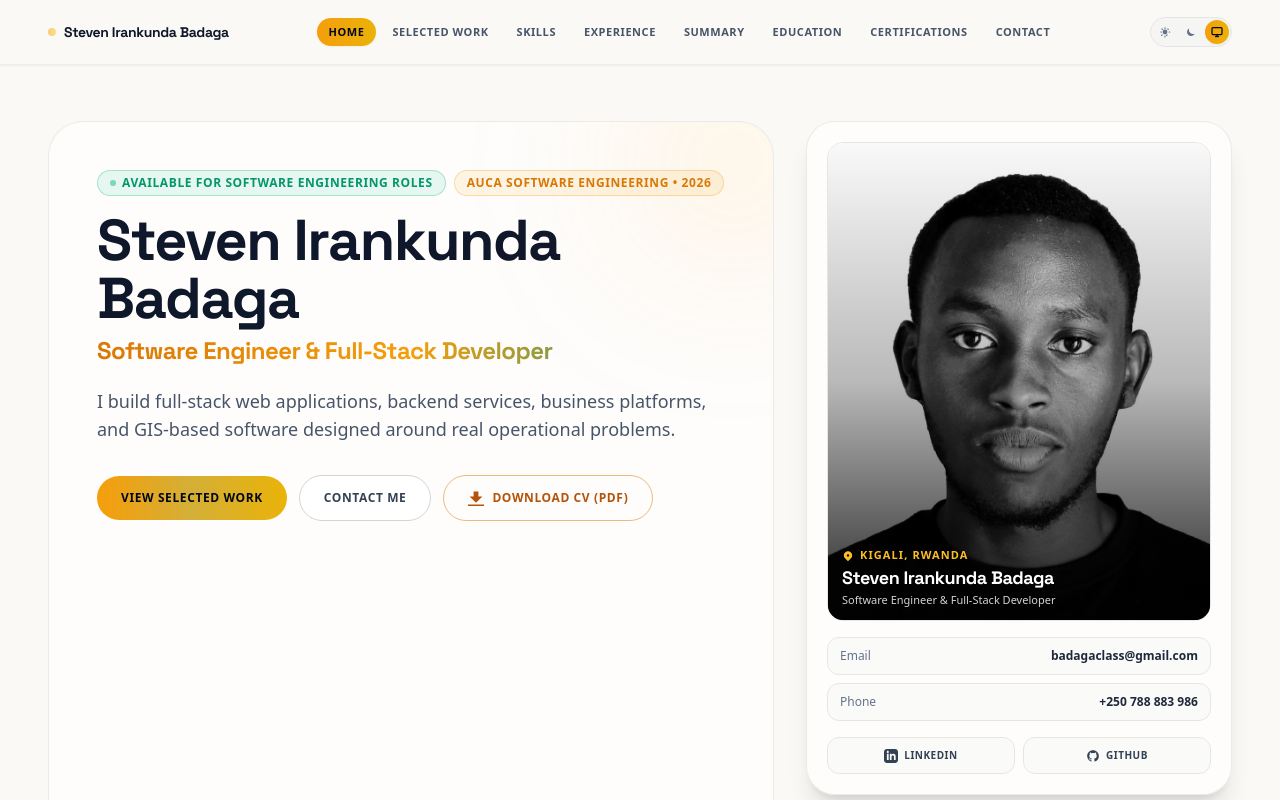
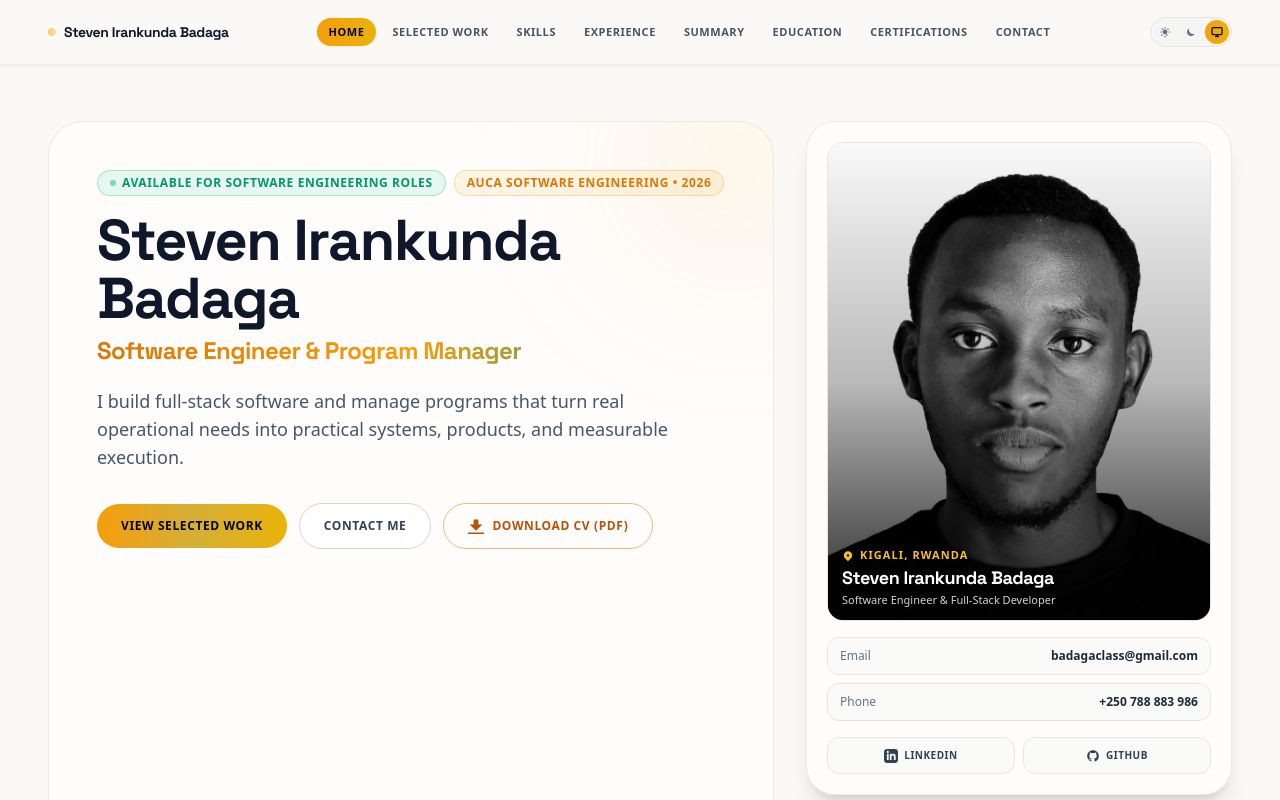
Before and after one commit to stevenbadaga/Personal-Portfolio, a React (Vite) app: page / in a window 1280 px wide. Shown: the top 800 px of the page. Built offline with nearby package versions, Linux system fonts and the light colour scheme.

Commit message:
Update portfolio positioning for program management

```diff
--- a/src/components/Hero.jsx
+++ b/src/components/Hero.jsx
@@ -34,12 +34,12 @@ export default function Hero() {
 
           {/* Subtitle (H2) */}
           <h2 className="mt-2 font-display text-lg sm:text-xl md:text-2xl font-bold bg-gradient-to-r from-amber-600 via-amber-500 to-teal-600 dark:from-amber-400 dark:via-yellow-200 dark:to-teal-400 bg-clip-text text-transparent tracking-tight">
-            Software Engineer & Full-Stack Developer
+            Software Engineer & Program Manager
           </h2>
 
           {/* Natural Concise Description */}
           <p className="mt-4 sm:mt-5 max-w-2xl text-sm sm:text-base lg:text-lg text-slate-600 dark:text-neutral-300 leading-relaxed">
-            I build full-stack web applications, backend services, business platforms, and GIS-based software designed around real operational problems.
+            I build full-stack software and manage programs that turn real operational needs into practical systems, products, and measurable execution.
           </p>
 
           {/* Clear Hero CTAs */}
```
